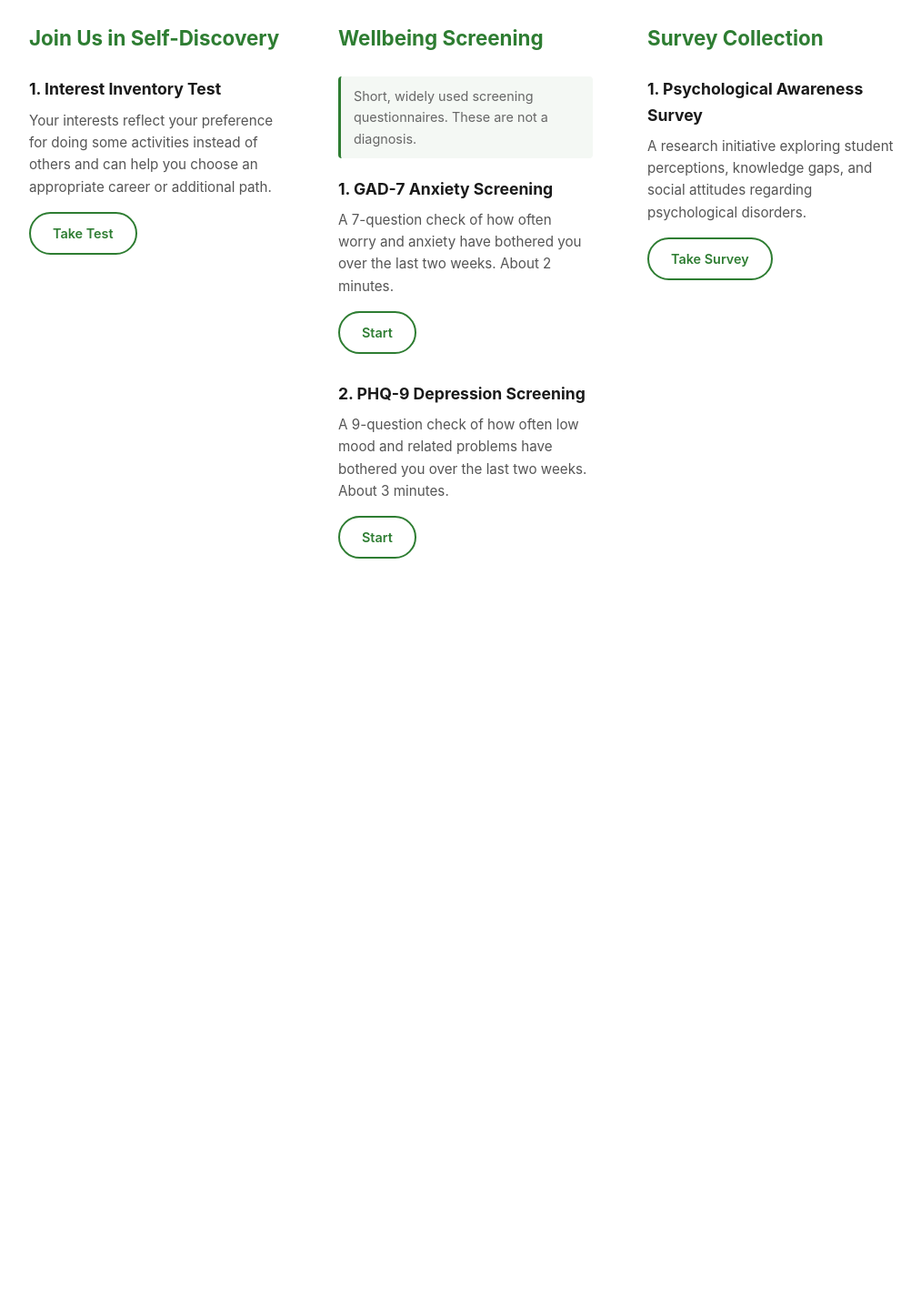
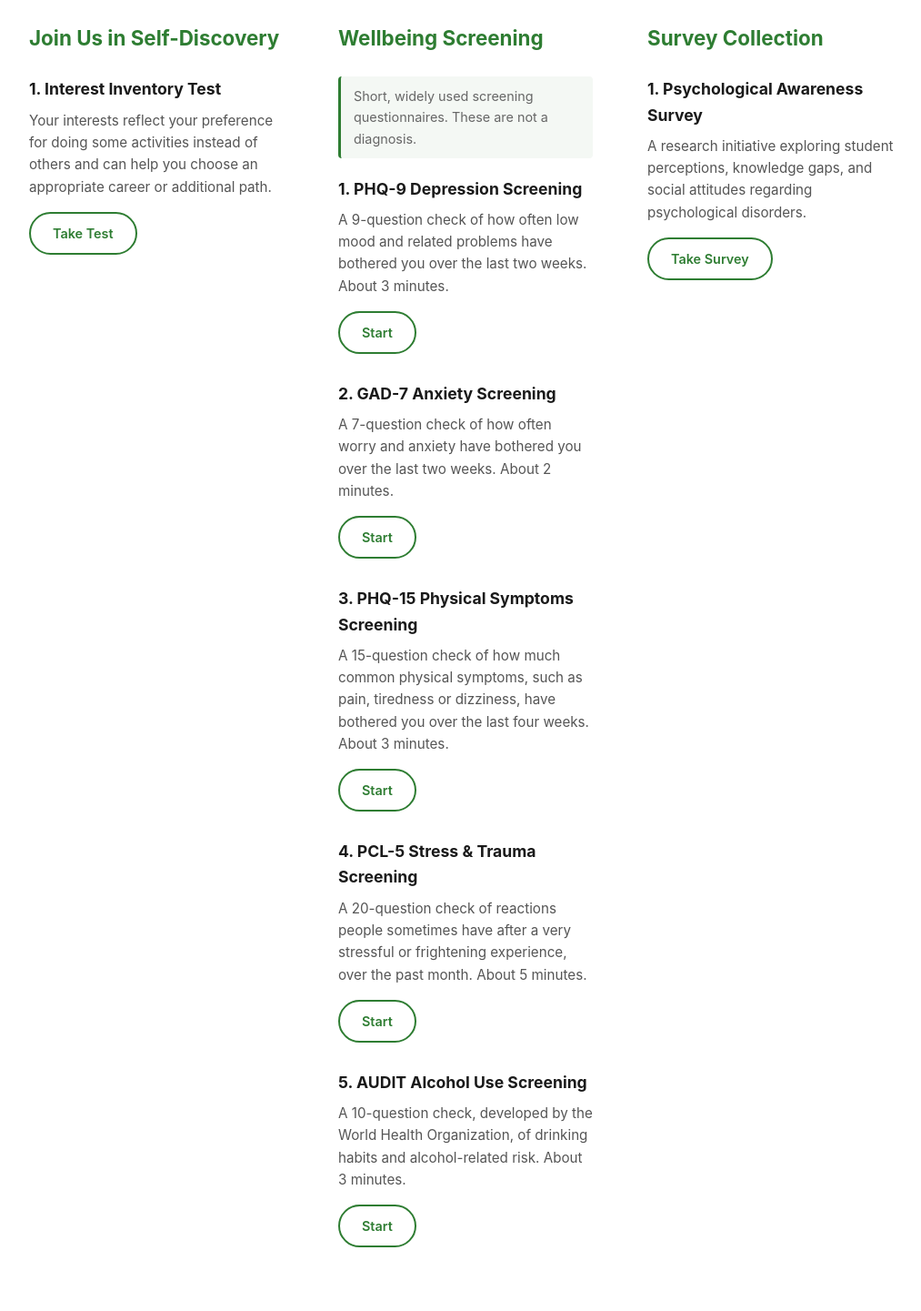
Before and after one commit to rakesh8081/anubandhlife.org, a PHP site: page / in a window 1280 px wide. Shown: the part 207-1648 px from the top of the page at 91% size, without its empty margins (128-1141 px from the left). Before the commit the page ends 821 px from the top, so only its background shows below. Run offline with PHP 8.4, Linux system fonts and the light colour scheme; a stand-in replaces the project's code that opens the database connection.

Commit message:
Add PHQ-15, PCL-5 and AUDIT screening tests
- PHQ-15 (physical symptoms, DSM-5 Level 2 somatic measure), PCL-5
  (PTSD checklist, public domain) and WHO AUDIT (alcohol use).
- Engine: items can now have their own answer options, be optional
  (PHQ-15 menstrual item) or be skipped by an earlier answer (AUDIT
  questions 2-8 for non-drinkers). Validation and scoring follow the
  same rules on the server.
- Tests have an explicit display order on the home page.
- Unanswered-question message now says how many are left and scrolls
  to the first one.

Co-Authored-By: Claude Opus 5.5 <noreply@anthropic.com>
Claude-Session: https://claude.ai/code/session_01F2Q1JvoPok1VorDjevhM6t

```diff
--- /dev/null
+++ b/assessments/audit.php
@@ -0,0 +1,47 @@
+<?php
+// AUDIT — Alcohol Use Disorders Identification Test (Babor, Higgins-Biddle, Saunders & Monteiro,
+// World Health Organization, 2001). Free to use. Risk zones follow the WHO manual.
+$frequency = [0 => 'Never', 1 => 'Less than monthly', 2 => 'Monthly', 3 => 'Weekly', 4 => 'Daily or almost daily'];
+$yesNo     = [0 => 'No', 2 => 'Yes, but not in the last year', 4 => 'Yes, during the last year'];
+$skipIfNonDrinker = ['q1', 0];
+
+return [
+    'id'           => 'audit',
+    'order'        => 5,
+    'title'        => 'AUDIT Alcohol Use Screening',
+    'summary'      => 'A 10-question check, developed by the World Health Organization, of drinking habits and alcohol-related risk.',
+    'minutes'      => 3,
+    'instructions' => 'Please answer about your alcohol use during the past year. One "drink" means one standard drink: about one small peg (30 ml) of spirits, one glass (100 ml) of wine, or one bottle (330 ml) of beer.',
+    'items' => [
+        'q1'  => ['text' => 'How often do you have a drink containing alcohol?',
+                  'options' => [0 => 'Never', 1 => 'Monthly or less', 2 => '2–4 times a month', 3 => '2–3 times a week', 4 => '4 or more times a week']],
+        'q2'  => ['text' => 'How many drinks containing alcohol do you have on a typical day when you are drinking?',
+                  'options' => [0 => '1 or 2', 1 => '3 or 4', 2 => '5 or 6', 3 => '7, 8 or 9', 4 => '10 or more'],
+                  'skip_if' => $skipIfNonDrinker],
+        'q3'  => ['text' => 'How often do you have six or more drinks on one occasion?',
+                  'options' => $frequency, 'skip_if' => $skipIfNonDrinker],
+        'q4'  => ['text' => 'How often during the last year have you found that you were not able to stop drinking once you had started?',
+                  'options' => $frequency, 'skip_if' => $skipIfNonDrinker],
+        'q5'  => ['text' => 'How often during the last year have you failed to do what was normally expected of you because of drinking?',
+                  'options' => $frequency, 'skip_if' => $skipIfNonDrinker],
+        'q6'  => ['text' => 'How often during the last year have you needed a first drink in the morning to get yourself going after a heavy drinking session?',
+                  'options' => $frequency, 'skip_if' => $skipIfNonDrinker],
+        'q7'  => ['text' => 'How often during the last year have you had a feeling of guilt or remorse after drinking?',
+                  'options' => $frequency, 'skip_if' => $skipIfNonDrinker],
+        'q8'  => ['text' => 'How often during the last year have you been unable to remember what happened the night before because you had been drinking?',
+                  'options' => $frequency, 'skip_if' => $skipIfNonDrinker],
+        'q9'  => ['text' => 'Have you or someone else been injured as a result of your drinking?',
+                  'options' => $yesNo],
+        'q10' => ['text' => 'Has a relative, friend, doctor or other health worker been concerned about your drinking or suggested you cut down?',
+                  'options' => $yesNo],
+    ],
+    'crisis_items' => [],
+    'max_score' => 40,
+    'bands' => [
+        [0, 7,   'Low risk',            'Your answers suggest low-risk drinking or no drinking.'],
+        [8, 15,  'Increasing risk',     'Your answers suggest a pattern of drinking that increases the risk of harm. Cutting down is advised.'],
+        [16, 19, 'Higher risk',         'Your answers suggest drinking that is likely already causing harm. Talking to a doctor or counsellor about cutting down is recommended.'],
+        [20, 40, 'Possible dependence', 'Your answers suggest possible alcohol dependence. Please speak with a doctor or addiction specialist; stopping suddenly after heavy drinking can be unsafe without medical advice.'],
+    ],
+    'source' => 'AUDIT: Babor, Higgins-Biddle, Saunders & Monteiro, The Alcohol Use Disorders Identification Test, World Health Organization, 2001.',
+];
--- a/assessments/gad7.php
+++ b/assessments/gad7.php
@@ -6,6 +6,7 @@
 // translate, display or distribute.
 return [
     'id'           => 'gad7',
+    'order'        => 2,
     'title'        => 'GAD-7 Anxiety Screening',
     'summary'      => 'A 7-question check of how often worry and anxiety have bothered you over the last two weeks.',
     'minutes'      => 2,
--- /dev/null
+++ b/assessments/pcl5.php
@@ -0,0 +1,48 @@
+<?php
+// PCL-5 — PTSD Checklist for DSM-5 (Weathers, Litz, Keane, Palmieri, Marx & Schnurr, 2013),
+// National Center for PTSD, U.S. Department of Veterans Affairs. Public domain.
+// A total of 31–33 or more is the commonly used threshold for probable PTSD.
+return [
+    'id'           => 'pcl5',
+    'order'        => 4,
+    'title'        => 'PCL-5 Stress & Trauma Screening',
+    'summary'      => 'A 20-question check of reactions people sometimes have after a very stressful or frightening experience, over the past month.',
+    'minutes'      => 5,
+    'instructions' => 'Think of the most stressful or upsetting experience you have been through. Below is a list of problems people sometimes have in response to a very stressful experience. In the past month, how much were you bothered by:',
+    'options'      => [
+        0 => 'Not at all',
+        1 => 'A little bit',
+        2 => 'Moderately',
+        3 => 'Quite a bit',
+        4 => 'Extremely',
+    ],
+    'items' => [
+        'q1'  => 'Repeated, disturbing, and unwanted memories of the stressful experience?',
+        'q2'  => 'Repeated, disturbing dreams of the stressful experience?',
+        'q3'  => 'Suddenly feeling or acting as if the stressful experience were actually happening again (as if you were actually back there reliving it)?',
+        'q4'  => 'Feeling very upset when something reminded you of the stressful experience?',
+        'q5'  => 'Having strong physical reactions when something reminded you of the stressful experience (for example, heart pounding, trouble breathing, sweating)?',
+        'q6'  => 'Avoiding memories, thoughts, or feelings related to the stressful experience?',
+        'q7'  => 'Avoiding external reminders of the stressful experience (for example, people, places, conversations, activities, objects, or situations)?',
+        'q8'  => 'Trouble remembering important parts of the stressful experience?',
+        'q9'  => 'Having strong negative beliefs about yourself, other people, or the world (for example, having thoughts such as: I am bad, there is something seriously wrong with me, no one can be trusted, the world is completely dangerous)?',
+        'q10' => 'Blaming yourself or someone else for the stressful experience or what happened after it?',
+        'q11' => 'Having strong negative feelings such as fear, horror, anger, guilt, or shame?',
+        'q12' => 'Loss of interest in activities that you used to enjoy?',
+        'q13' => 'Feeling distant or cut off from other people?',
+        'q14' => 'Trouble experiencing positive feelings (for example, being unable to feel happiness or have loving feelings for people close to you)?',
+        'q15' => 'Irritable behavior, angry outbursts, or acting aggressively?',
+        'q16' => 'Taking too many risks or doing things that could cause you harm?',
+        'q17' => 'Being "superalert" or watchful or on guard?',
+        'q18' => 'Feeling jumpy or easily startled?',
+        'q19' => 'Having difficulty concentrating?',
+        'q20' => 'Trouble falling or staying asleep?',
+    ],
+    'crisis_items' => [],
+    'max_score' => 80,
+    'bands' => [
+        [0, 30,  'Below screening threshold', 'Your score is below the level usually used to suggest PTSD. If a stressful experience is still troubling you, talking to someone you trust or a counsellor can help.'],
+        [31, 80, 'Above screening threshold', 'Your score is at or above the level (31–33) usually used to suggest probable PTSD. Please speak with a qualified mental health professional, who can do a full assessment and discuss support and treatment options.'],
+    ],
+    'source' => 'PCL-5 (Weathers, Litz, Keane, Palmieri, Marx & Schnurr, 2013), National Center for PTSD, U.S. Department of Veterans Affairs. Public domain.',
+];
--- /dev/null
+++ b/assessments/phq15.php
@@ -0,0 +1,46 @@
+<?php
+// PHQ-15 — Patient Health Questionnaire somatic symptom scale.
+// Used in DSM-5 as the Level 2 Somatic Symptom measure (adult).
+// Developed by Drs. Robert L. Spitzer, Janet B.W. Williams, Kurt Kroenke and colleagues,
+// with an educational grant from Pfizer Inc. No permission required to reproduce,
+// translate, display or distribute.
+return [
+    'id'           => 'phq15',
+    'order'        => 3,
+    'title'        => 'PHQ-15 Physical Symptoms Screening',
+    'summary'      => 'A 15-question check of how much common physical symptoms, such as pain, tiredness or dizziness, have bothered you over the last four weeks.',
+    'minutes'      => 3,
+    'instructions' => 'During the past 4 weeks, how much have you been bothered by any of the following problems?',
+    'options'      => [
+        0 => 'Not bothered at all',
+        1 => 'Bothered a little',
+        2 => 'Bothered a lot',
+    ],
+    'items' => [
+        'q1'  => 'Stomach pain',
+        'q2'  => 'Back pain',
+        'q3'  => 'Pain in your arms, legs, or joints (knees, hips, etc.)',
+        'q4'  => ['text' => 'Menstrual cramps or other problems with your periods', 'optional' => true,
+                  'hint' => 'Only if this applies to you — otherwise leave it blank.'],
+        'q5'  => 'Headaches',
+        'q6'  => 'Chest pain',
+        'q7'  => 'Dizziness',
+        'q8'  => 'Fainting spells',
+        'q9'  => 'Feeling your heart pound or race',
+        'q10' => 'Shortness of breath',
+        'q11' => 'Pain or problems during sexual intercourse',
+        'q12' => 'Constipation, loose bowels, or diarrhea',
+        'q13' => 'Nausea, gas, or indigestion',
+        'q14' => 'Feeling tired or having low energy',
+        'q15' => 'Trouble sleeping',
+    ],
+    'crisis_items' => [],
+    'max_score' => 30,
+    'bands' => [
+        [0, 4,   'Minimal', 'Your answers suggest minimal physical symptom burden.'],
+        [5, 9,   'Low',     'Your answers suggest a low level of physical symptoms.'],
+        [10, 14, 'Medium',  'Your answers suggest a medium level of physical symptoms. Consider discussing them with a doctor, especially if they affect your daily life.'],
+        [15, 30, 'High',    'Your answers suggest a high level of physical symptoms. Please discuss them with a doctor, who can check for physical causes and advise on next steps.'],
+    ],
+    'source' => 'PHQ-15 developed by Drs. Robert L. Spitzer, Janet B.W. Williams, Kurt Kroenke and colleagues, with an educational grant from Pfizer Inc. No permission required to reproduce, translate, display or distribute.',
+];
--- a/assessments/phq9.php
+++ b/assessments/phq9.php
@@ -6,6 +6,7 @@
 // translate, display or distribute.
 return [
     'id'           => 'phq9',
+    'order'        => 1,
     'title'        => 'PHQ-9 Depression Screening',
     'summary'      => 'A 9-question check of how often low mood and related problems have bothered you over the last two weeks.',
     'minutes'      => 3,
--- a/style.css
+++ b/style.css
@@ -208,3 +208,4 @@ body {
 .band-table { width: 100%; border-collapse: collapse; }
 .band-table td { border: 1px solid var(--border-color); padding: 8px 12px; }
 .band-table tr.current td { background: #e8f5e9; font-weight: 600; }
+.item-hint { font-size: 0.85rem; color: var(--text-muted); margin: 4px 0 0; clear: both; }
```
Also changed, not shown: assessments.php (+31 -3 lines), report_templates.php (+5 -2 lines), test.php (+34 -11 lines).
